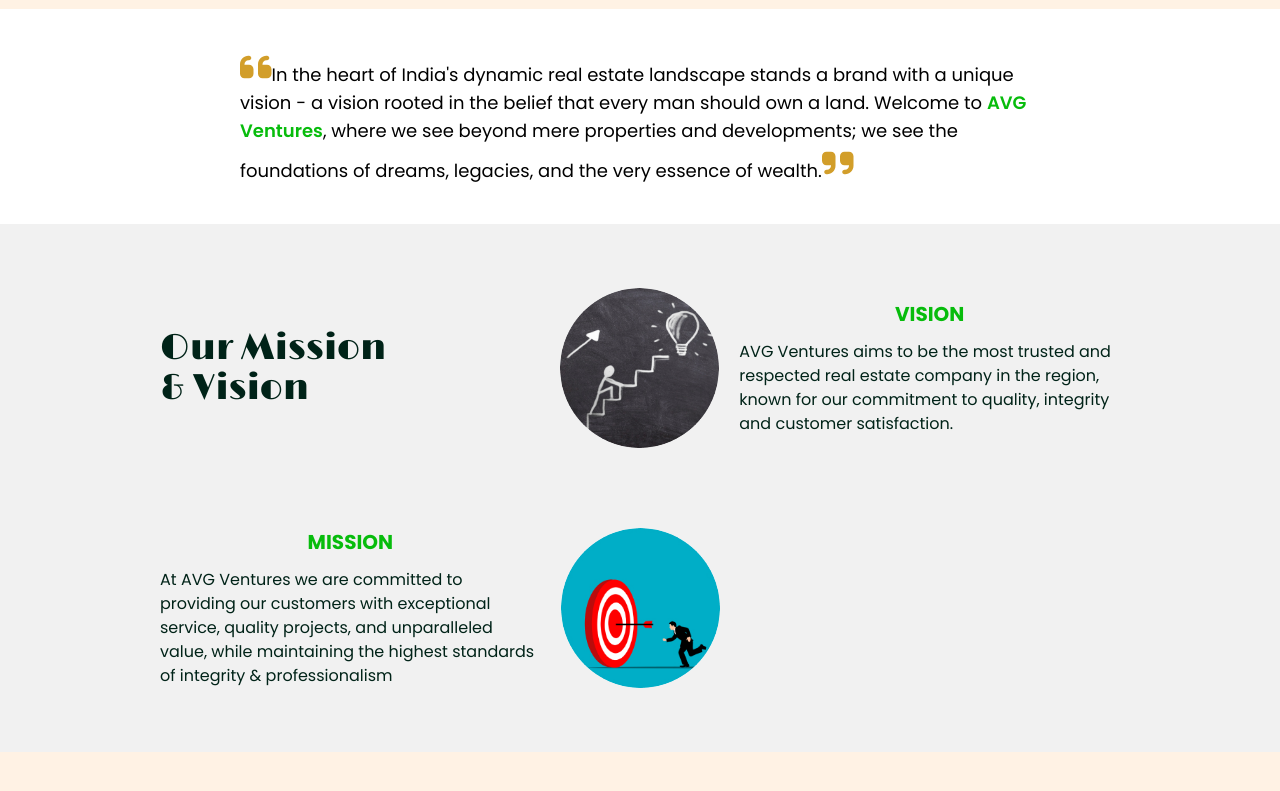
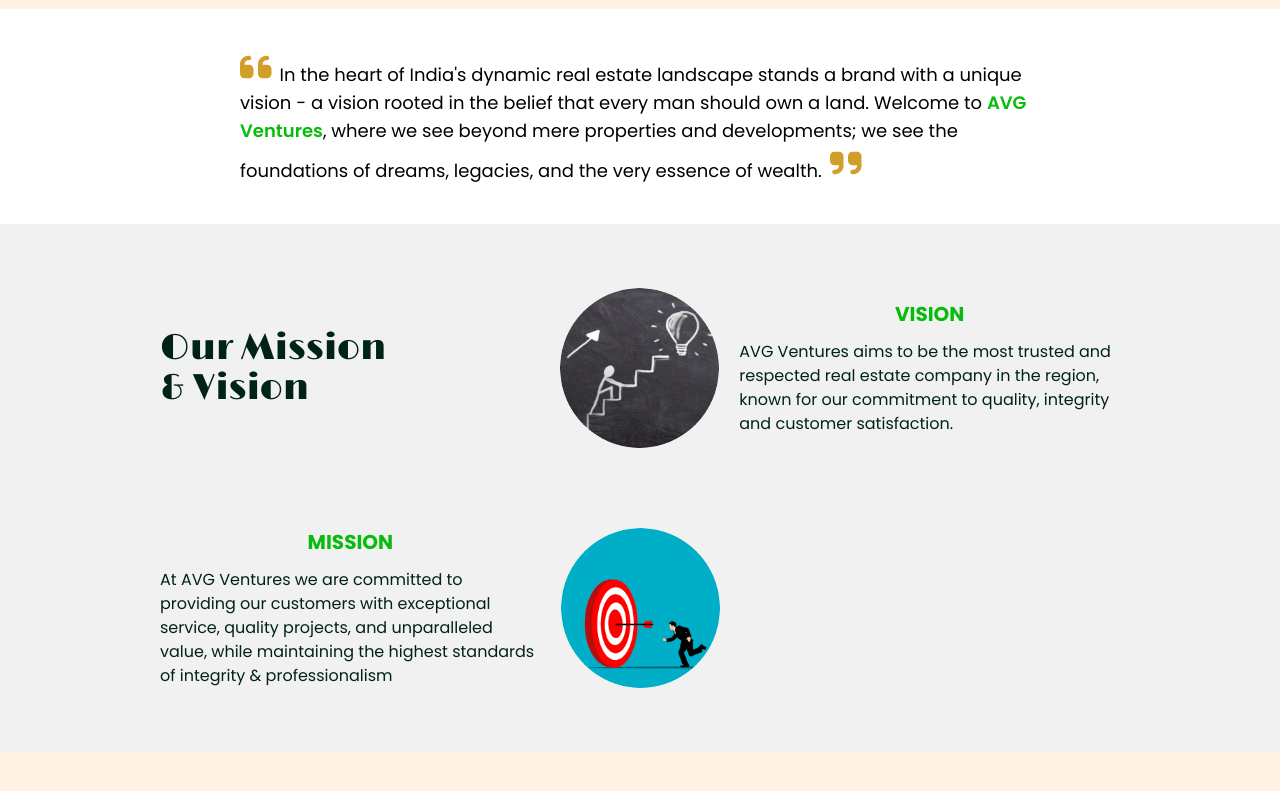
Before and after one commit to danger-3003/AVGVentures, a React (Vite) app: page / in a window 1280 px wide. Shown: the part 2777-3568 px from the top of the page. Built offline with nearby package versions, Linux system fonts and the light colour scheme.

Commit message:
added margind to quotation

```diff
--- a/src/Pages/About.jsx
+++ b/src/Pages/About.jsx
@@ -111,7 +111,7 @@
                 <h1 className=" w-[80vw] xl:w-[50rem] font-[poppins] text-lg">
                     <FontAwesomeIcon
                         icon={faQuoteLeft}
-                        className="text-[#d29e2a] text-4xl"
+                        className="text-[#d29e2a] text-4xl mr-2"
                     />
                     In the heart of India's dynamic real estate landscape stands a
                     brand with a unique vision - a vision rooted in the belief that
@@ -120,7 +120,7 @@
                     wealth.
                     <FontAwesomeIcon
                         icon={faQuoteRight}
-                        className="text-[#d29e2a] text-4xl"
+                        className="text-[#d29e2a] text-4xl ml-2"
                     />
                 </h1>
             </div>
```
